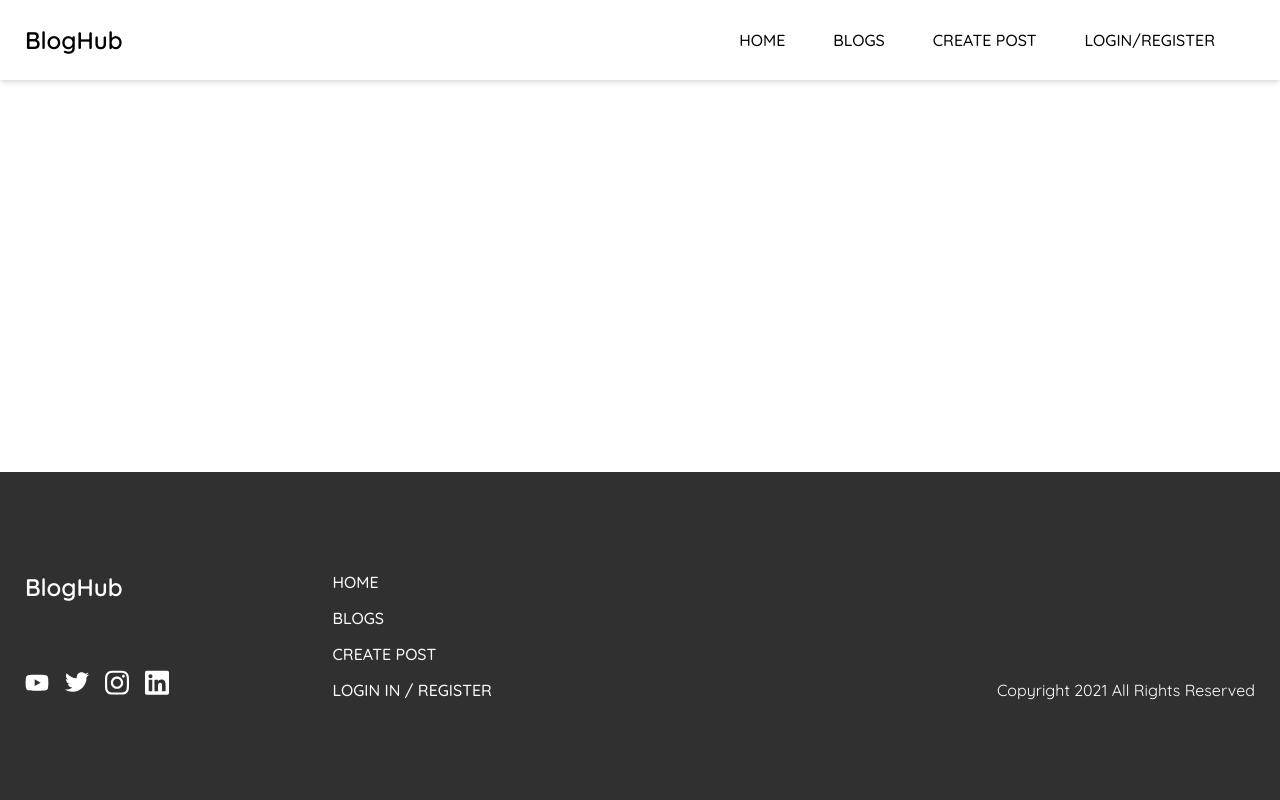
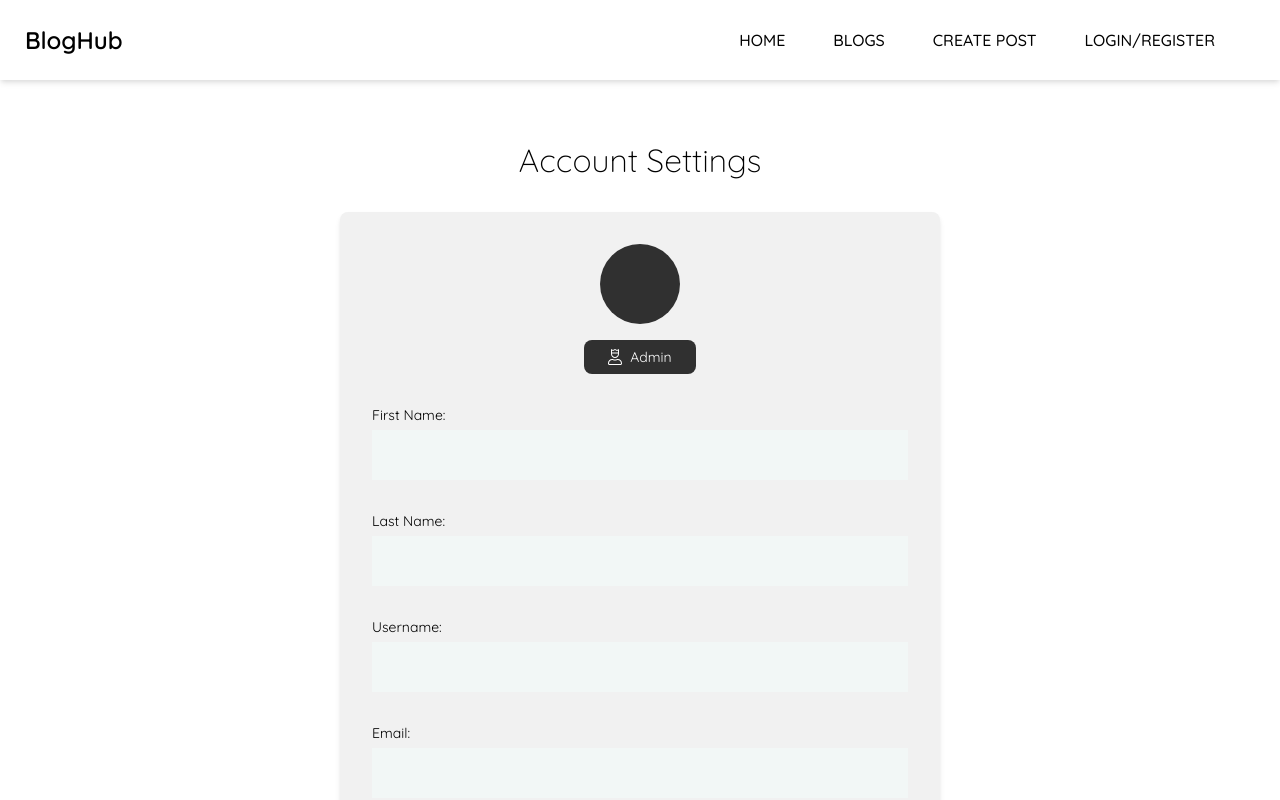
Before and after one commit to IlonaRus/Blog-Hub, a Vue app: page /profile in a window 1280 px wide. Shown: the top 800 px of the page. Built offline with nearby package versions, Linux system fonts and the light colour scheme; no server answers; what vue2-editor would draw is missing.

Commit message:
Created profile page + route

```diff
--- a/src/components/Navigation.vue
+++ b/src/components/Navigation.vue
@@ -24,13 +24,13 @@
             </div>
             <div class="options">
               <div class="option">
-                <router-link class="option" to="#">
+                <router-link class="option" :to="{ name: 'Profile' }">
                   <userIcon class="icon" />
                   <p>Profile</p>
                 </router-link>
               </div>
               <div class="option">
-                <router-link class="option" to="#">
+                <router-link class="option" :to="{ name: 'Admin' }">
                   <adminIcon class="icon" />
                   <p>Admin</p>
                 </router-link>
--- a/src/router/index.js
+++ b/src/router/index.js
@@ -5,6 +5,8 @@
 import Login from "../views/Login.vue";
 import Register from "../views/Register.vue";
 import ForgotPassword from "../views/ForgotPassword.vue";
+import Profile from "../views/Profile.vue";
+import Admin from "../views/Admin.vue";
 
 Vue.use(VueRouter);
 
@@ -49,6 +51,22 @@
       title: 'Forgot Password'
     },
   },
+  {
+    path: "/profile",
+    name: "Profile",
+    component: Profile,
+    meta: {
+      title: 'Profile'
+    },
+  },
+  {
+    path: "/admin",
+    name: "Admin",
+    component: Admin,
+    meta: {
+      title: 'Admin'
+    },
+  },
 ];
 
 const router = new VueRouter({
--- /dev/null
+++ b/src/views/Profile.vue
@@ -0,0 +1,144 @@
+<template>
+    <div class="profile">
+    <Modal v-if="modalActive" :modalMessage="modalMessage" v-on:close-modal="closeModal" />
+    <div class="container">
+      <h2>Account Settings</h2>
+      <div class="profile-info">
+        <div class="initials">{{ $store.state.profileInitials }}</div>
+        <div class="admin-badge">
+          <adminIcon class="icon" />
+          <span>admin</span>
+        </div>
+        <div class="input">
+          <label for="firstName">First Name:</label>
+          <input type="text" id="firstName" v-model="firstName" />
+        </div>
+        <div class="input">
+          <label for="lastName">Last Name:</label>
+          <input type="text" id="lastName" v-model="lastName" />
+        </div>
+        <div class="input">
+          <label for="username">Username:</label>
+          <input type="text" id="username" v-model="username" />
+        </div>
+        <div class="input">
+          <label for="email">Email:</label>
+          <input disabled type="text" id="email" v-model="email" />
+        </div>
+        <button>Save Changes</button>
+      </div>
+    </div>
+  </div>
+</template>
+
+<script>
+import Modal from "../components/Modal.vue";
+import adminIcon from "../assets/Icons/user-crown-light.svg";
+
+export default {
+  name: "Profile",
+  components: {
+    Modal,
+    adminIcon,
+  },
+  data() {
+    return {
+      modalMessage: "Changes were saved!",
+      modalActive: null,
+    }
+  },
+  methods: {
+    closeModal() {
+      this.modalActive = !this.modalActive;
+    }
+  }
+}
+</script>
+
+<style lang="scss" scoped>
+.profile {
+  .container {
+    max-width: 1000px;
+    padding: 60px 25px;
+
+    h2 {
+      text-align: center;
+      margin-bottom: 16px;
+      font-weight: 300;
+      font-size: 32px;
+    }
+
+    .profile-info {
+      border-radius: 8px;
+      box-shadow: 0 4px 6px -1px rgba(0, 0, 0, 0.1), 0 2px 4px -1px rgba(0, 0, 0, 0.06);
+      padding: 32px;
+      background-color: #f1f1f1;
+      display: flex;
+      flex-direction: column;
+      max-width: 600px;
+      margin: 32px auto;
+
+      .initials {
+        position: initial;
+        width: 80px;
+        height: 80px;
+        font-size: 32px;
+        background-color: #303030;
+        color: #fff;
+        display: flex;
+        align-self: center;
+        align-items: center;
+        justify-content: center;
+        border-radius: 50%;
+      }
+
+      .admin-badge {
+        display: flex;
+        align-self: center;
+        color: #fff;
+        font-size: 14px;
+        padding: 8px 24px;
+        border-radius: 8px;
+        background-color: #303030;
+        margin: 16px 0;
+        text-align: center;
+        text-transform: capitalize;
+
+        .icon {
+          width: 14px;
+          height: auto;
+          margin-right: 8px;
+        }
+      }
+      .input {
+        margin: 16px 0;
+
+        label {
+          font-size: 14px;
+          display: block;
+          padding-bottom: 6px;
+        }
+
+        input {
+          width: 100%;
+          border: none;
+          background-color: #f2f7f6;
+          padding: 8px;
+          height: 50px;
+
+          @media (min-width: 900px) {
+          }
+
+          &:focus {
+            outline: none;
+          }
+        }
+      }
+
+      button {
+        align-self: center;
+      }
+    }
+  }
+}
+</style>
```
